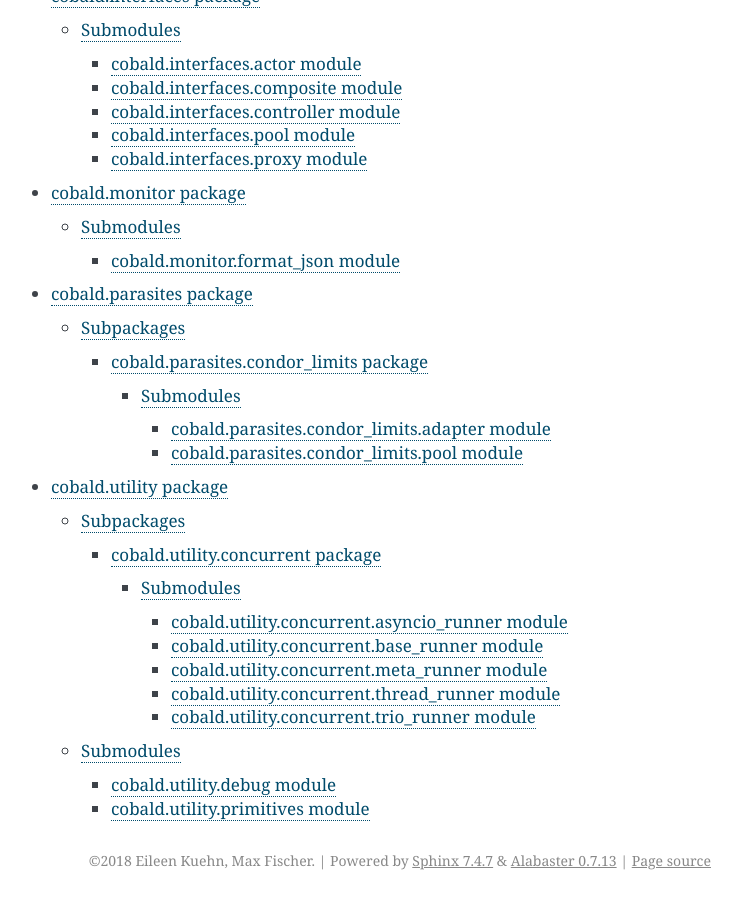
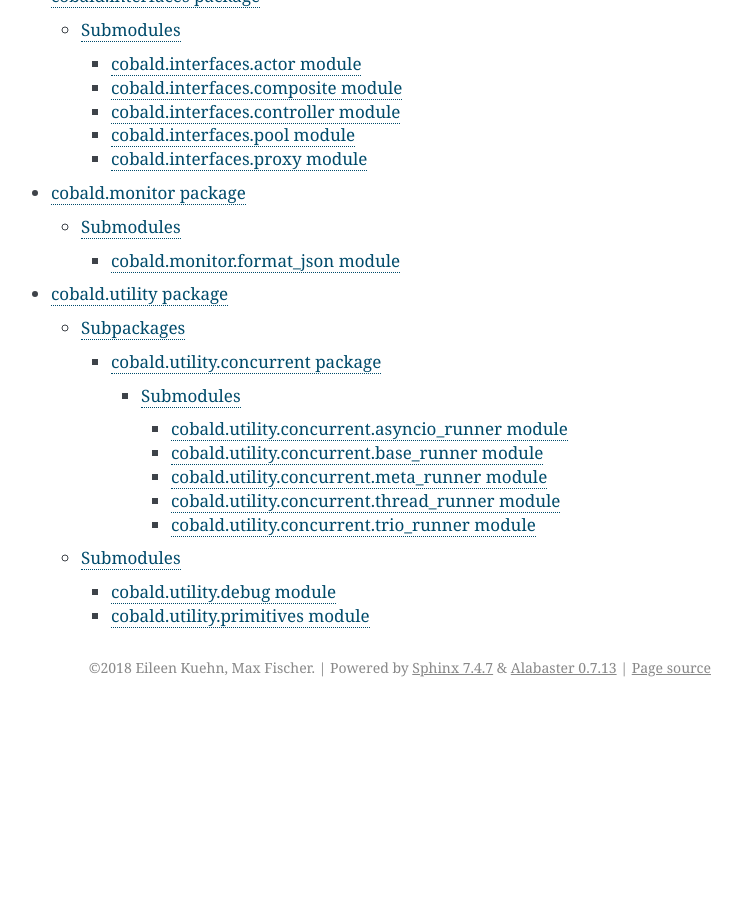
Before and after one commit to MatterMiners/cobald, a Sphinx documentation site: the page built from docs/source/api/cobald.rst, in a window 1280 px wide and 900 px high, scrolled down 1001 px. Shown: the whole window, without its empty margins (399-1141 px from the left). Built offline with Sphinx 7.4.7, drawn with Linux system fonts in a browser that asks for light colours; formulas are drawn with MathJax 3; after the commit the page ends 1708 px from its top, so only the background shows below that.

Commit message:
docs refresh

```diff
--- a/docs/source/api/cobald.parasites.condor_limits.adapter.rst
+++ /dev/null
@@ -1,7 +0,0 @@
-cobald\.parasites\.condor\_limits\.adapter module
-=================================================
-
-.. automodule:: cobald.parasites.condor_limits.adapter
-    :members:
-    :undoc-members:
-    :show-inheritance:
--- a/docs/source/api/cobald.parasites.condor_limits.pool.rst
+++ /dev/null
@@ -1,7 +0,0 @@
-cobald\.parasites\.condor\_limits\.pool module
-==============================================
-
-.. automodule:: cobald.parasites.condor_limits.pool
-    :members:
-    :undoc-members:
-    :show-inheritance:
--- a/docs/source/api/cobald.rst
+++ b/docs/source/api/cobald.rst
@@ -17,5 +17,4 @@ Subpackages
     cobald.decorator
     cobald.interfaces
     cobald.monitor
-    cobald.parasites
     cobald.utility
```
Also changed, not shown: docs/source/api/cobald.parasites.condor_limits.rst (deleted, +0 -15 lines), docs/source/api/cobald.parasites.rst (deleted, +0 -14 lines).
